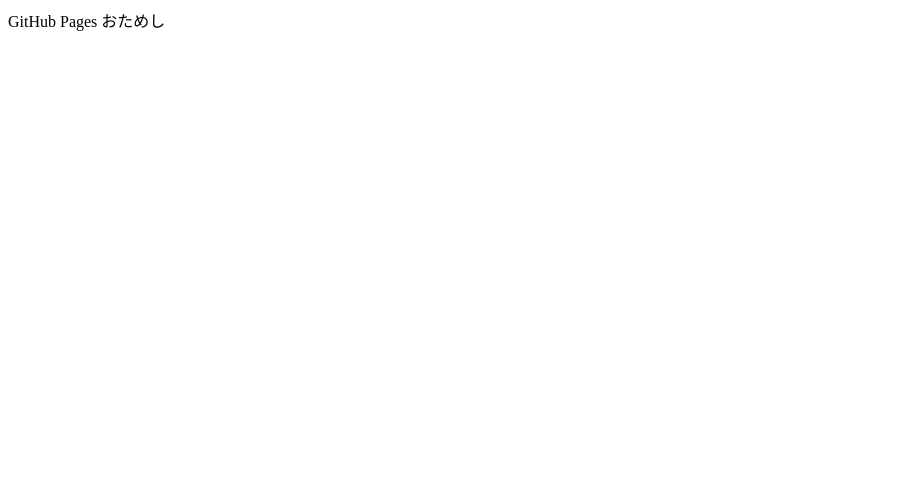
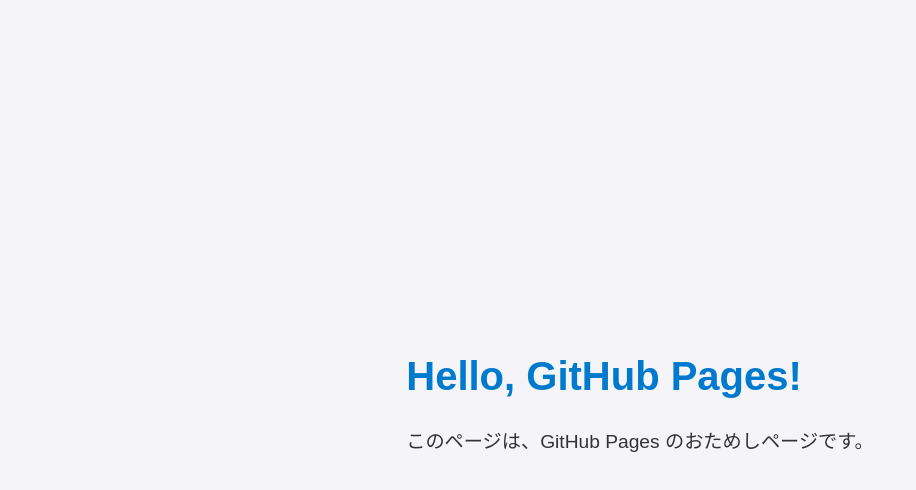
Before and after one commit to mimneko/mimneko.github.io, a plain HTML site: page index.html in a window 1280 px wide. Shown: the whole page, without its empty margins (0-916 px from the left). Drawn offline with Linux system fonts and the light colour scheme.

Commit message:
Update index.html

```diff
--- a/index.html
+++ b/index.html
@@ -1 +1,33 @@
-GitHub Pages おためし
+<!DOCTYPE html>
+<html lang="ja">
+<head>
+  <meta charset="UTF-8">
+  <meta name="viewport" content="width=device-width, initial-scale=1.0">
+  <title>GitHub Pages おためし</title>
+  <style>
+    body {
+      font-family: Arial, sans-serif;
+      background-color: #f4f4f9;
+      color: #333;
+      display: flex;
+      align-items: center;
+      justify-content: center;
+      height: 100vh;
+      margin: 0;
+    }
+    h1 {
+      font-size: 2.5em;
+      color: #007acc;
+    }
+    p {
+      font-size: 1.2em;
+    }
+  </style>
+</head>
+<body>
+  <main>
+    <h1>Hello, GitHub Pages!</h1>
+    <p>このページは、GitHub Pages のおためしページです。</p>
+  </main>
+</body>
+</html>
```
